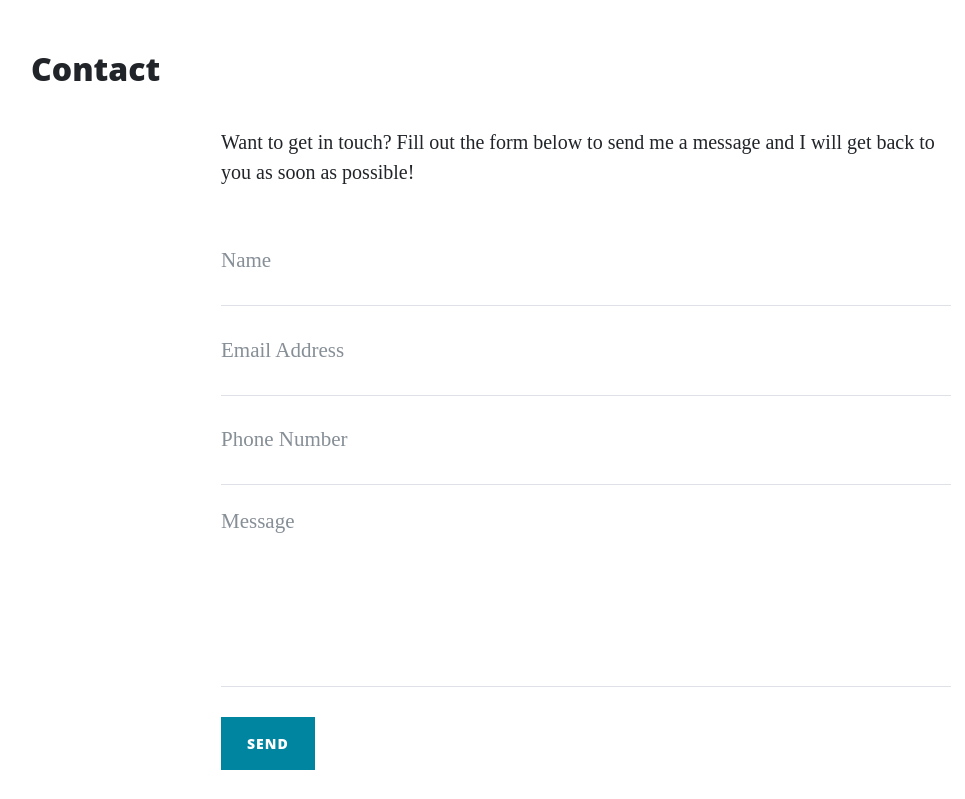
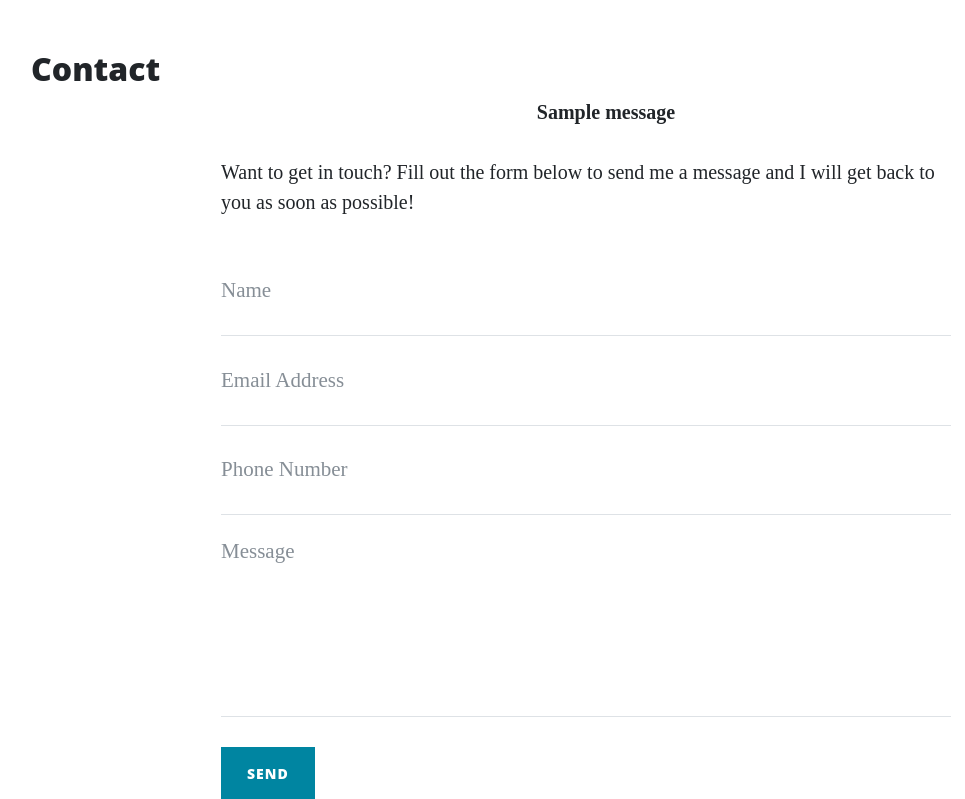
Before and after one commit to Pur3-MAlice/Thorin-Flask-App, a Flask app: page /contact in a window 1280 px wide. Shown: the part 628-1427 px from the top of the page, without its empty margins (54-1019 px from the left). Run offline with Flask 2, Linux system fonts and the light colour scheme; one stand-in notice (Sample message) is shown; some libraries are stand-ins or nearby versions.

Commit message:
adds flash and message plus styling

```diff
--- a/run.py
+++ b/run.py
@@ -6,6 +6,7 @@ if os.path.exists("env.py"):
 
 
 app = Flask(__name__)
+app.secret_key = os.environ.get("SECRET_KEY")
 
 
 @app.route("/")
@@ -35,7 +36,9 @@ def about_member(member_name):
 @app.route("/contact", methods=["GET", "POST"])
 def contact():
     if request.method == "POST":
-        print(request.form.get("name "))
+        flash(
+            "Thanks {}, we have gotten your message!".format(
+                request.form.get("name")))
     return render_template("contact.html", page_title="Contact")
 
 
--- a/static/css/style.css
+++ b/static/css/style.css
@@ -16,3 +16,9 @@
     width: 100%;
     height: auto;
 }
+
+#contact-message li{
+    list-style-type: none;
+    font-weight: 600;
+    text-align: center;
+}
--- a/templates/contact.html
+++ b/templates/contact.html
@@ -4,6 +4,17 @@
 
 	<div class="row">
 		<div class="col-lg-8 col-md-10 mx-auto">
+
+            {% with messages = get_flashed_messages() %}
+                {% if messages %}
+                    <ul class="flashes" id="contact-message">
+						{% for message in messages %}
+							<li>{{ message }}</li>
+						{% endfor %}
+					</ul>
+                {% endif %}
+            {% endwith %}
+
 			<p>Want to get in touch? Fill out the form below to send me a message and I will get back to you as soon as possible!</p>
 			<form method="POST" name="sentMessage" id="contactForm" novalidate>
 				<div class="control-group">
```
